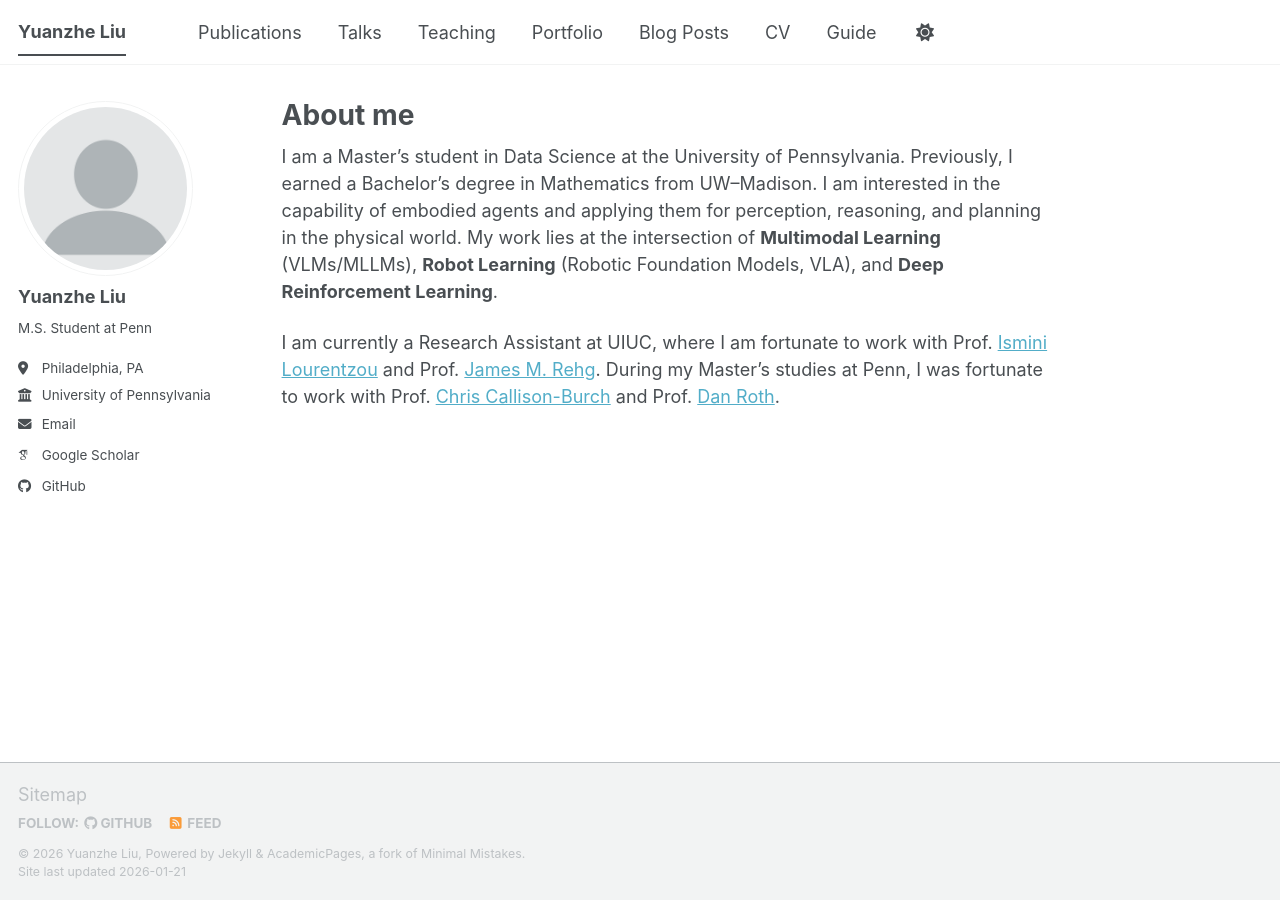
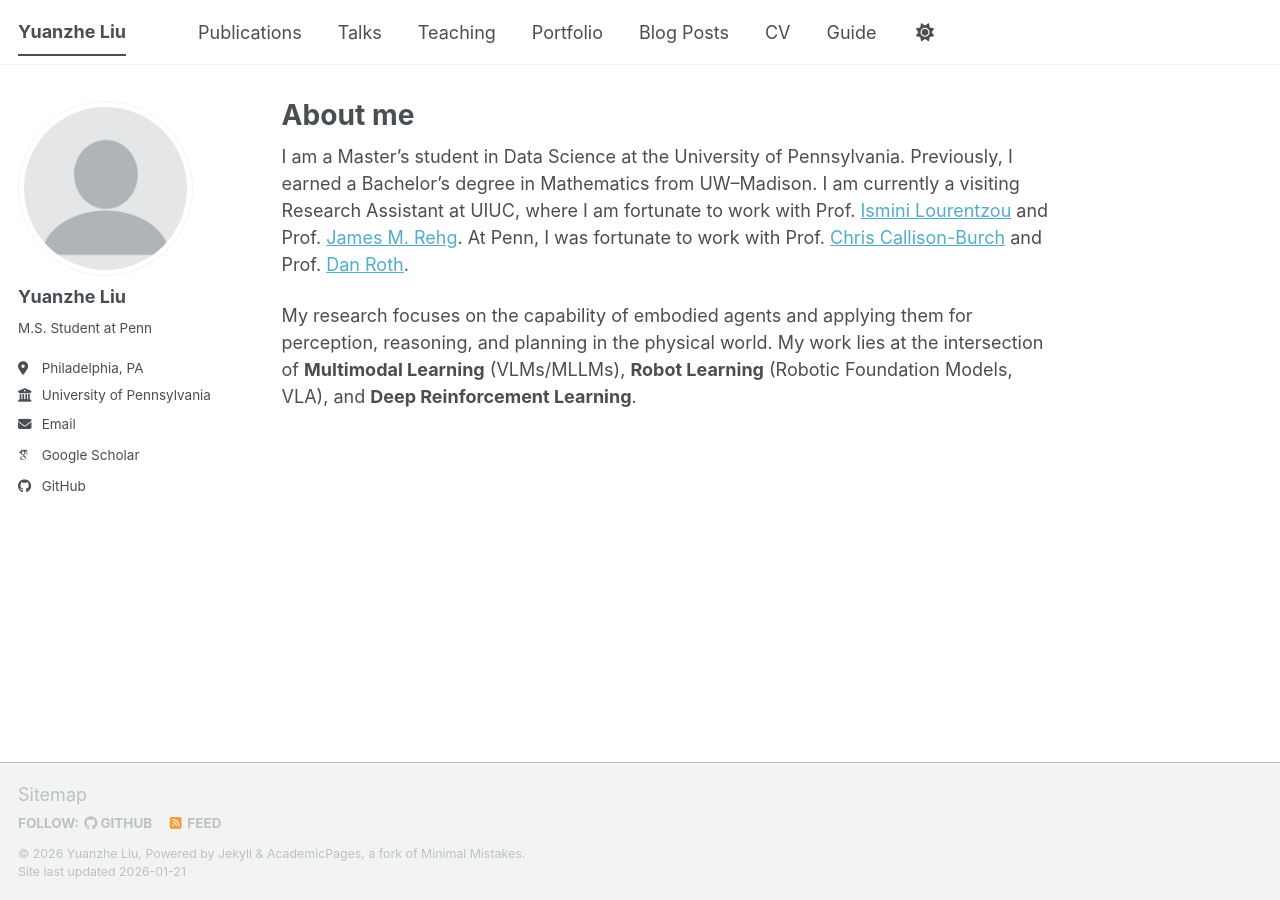
Before and after one commit to yuanzhel0903/yuanzhel0903.github.io, a Jekyll site: the page built from _pages/about.md, in a window 1280 px wide. Built offline with Jekyll 4.4.1, drawn with Linux system fonts in a browser that asks for light colours; some web fonts are replaced; a script bundle is joined from its source files by our own code; library files that are not in the unit come from our copies.

Commit message:
Update about.md

```diff
--- a/_pages/about.md
+++ b/_pages/about.md
@@ -7,6 +7,6 @@
   - /about.html
 ---
 
-I am a Master's student in Data Science at the University of Pennsylvania. Previously, I earned a Bachelor's degree in Mathematics from UW–Madison. I am interested in the capability of embodied agents and applying them for perception, reasoning, and planning in the physical world. My work lies at the intersection of **Multimodal Learning** (VLMs/MLLMs), **Robot Learning** (Robotic Foundation Models, VLA), and **Deep Reinforcement Learning**.
+I am a Master's student in Data Science at the University of Pennsylvania. Previously, I earned a Bachelor's degree in Mathematics from UW–Madison. I am currently a visiting Research Assistant at UIUC, where I am fortunate to work with Prof. [Ismini Lourentzou](https://isminoula.github.io/) and Prof. [James M. Rehg](https://rehg.org/). At Penn, I was fortunate to work with Prof. [Chris Callison-Burch](https://www.cis.upenn.edu/~ccb/) and Prof. [Dan Roth](https://www.cis.upenn.edu/~danroth/).
 
-I am currently a Research Assistant at UIUC, where I am fortunate to work with Prof. [Ismini Lourentzou](https://isminoula.github.io/) and Prof. [James M. Rehg](https://rehg.org/). During my Master's studies at Penn, I was fortunate to work with Prof. [Chris Callison-Burch](https://www.cis.upenn.edu/~ccb/) and Prof. [Dan Roth](https://www.cis.upenn.edu/~danroth/).
+My research focuses on the capability of embodied agents and applying them for perception, reasoning, and planning in the physical world. My work lies at the intersection of **Multimodal Learning** (VLMs/MLLMs), **Robot Learning** (Robotic Foundation Models, VLA), and **Deep Reinforcement Learning**.
```
